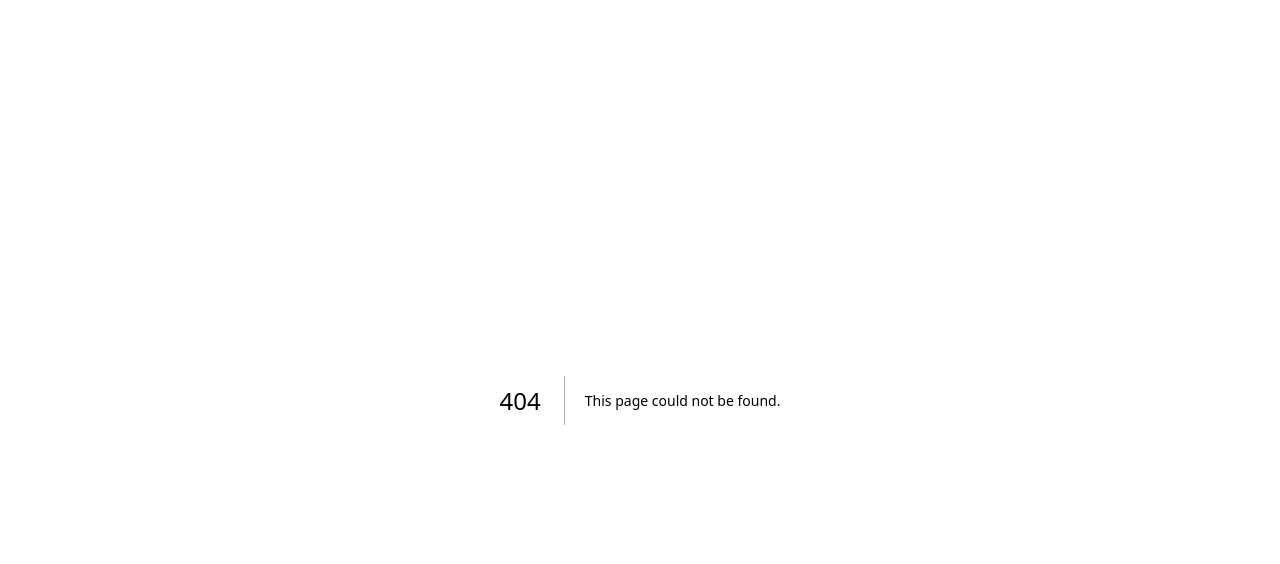
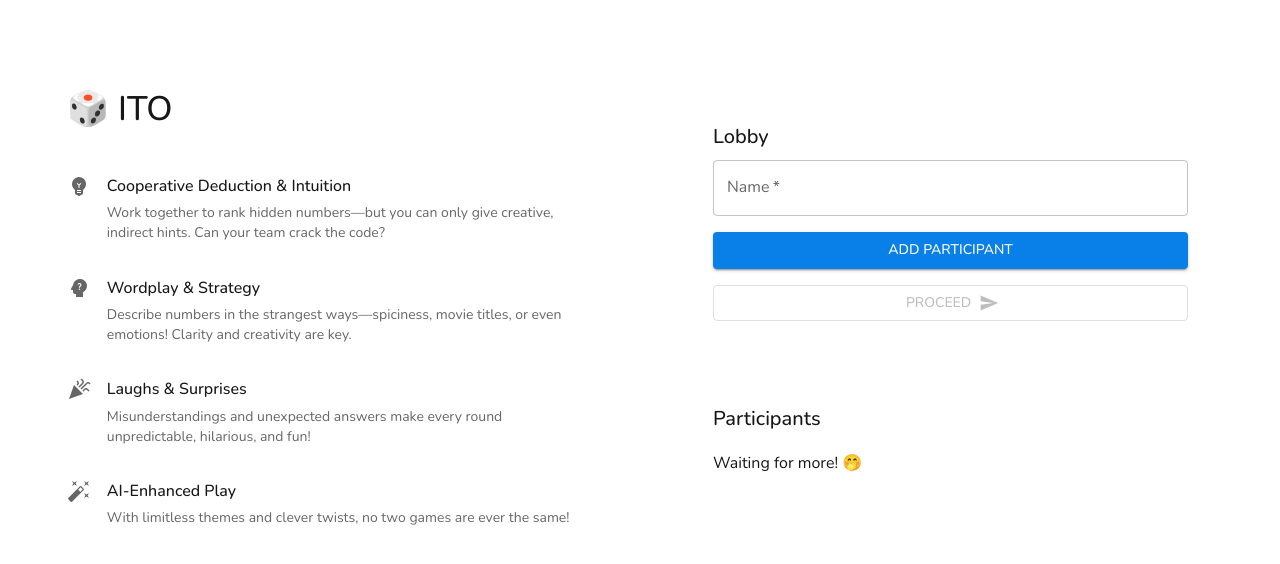
Before and after one commit to thasup/stack-connect, a Next.js app: page /ito in a window 1280 px wide. Before the commit this address had no page. Shown: the top 564 px of the page. Built offline with nearby package versions, Linux system fonts and the light colour scheme; what @mui/material-nextjs would draw is missing.

Commit message:
task: Add a new ITO game

```diff
--- /dev/null
+++ b/src/app/(public)/ito/layout.tsx
@@ -0,0 +1,14 @@
+import type { Metadata } from "next";
+
+export const metadata: Metadata = {
+  title: "ITO",
+  description: "A clever ranking game where players use creative hints to organize hidden numbers in order!"
+};
+
+export default function ItoLayout({
+  children
+}: Readonly<{
+  children: React.ReactNode;
+}>) {
+  return <>{children}</>;
+}
--- /dev/null
+++ b/src/app/(public)/ito/page.tsx
@@ -0,0 +1,79 @@
+import * as React from "react";
+import Stack from "@mui/material/Stack";
+import AutoFixHighIcon from '@mui/icons-material/AutoFixHigh';
+import CelebrationIcon from '@mui/icons-material/Celebration';
+import EmojiObjectsIcon from '@mui/icons-material/EmojiObjects';
+import PsychologyAltIcon from '@mui/icons-material/PsychologyAlt';
+
+import Content from "@/components/Content";
+import RegisterContainer from "@/components/RegisterContainer";
+import { ROUTE } from "@/types/common";
+
+const items = [
+  {
+    icon: <EmojiObjectsIcon sx={{ color: "text.secondary" }} />,
+    title: "Cooperative Deduction & Intuition",
+    description:
+      "Work together to rank hidden numbers—but you can only give creative, indirect hints. Can your team crack the code?"
+  },
+  {
+    icon: <PsychologyAltIcon sx={{ color: "text.secondary" }} />,
+    title: "Wordplay & Strategy",
+    description:
+      "Describe numbers in the strangest ways—spiciness, movie titles, or even emotions! Clarity and creativity are key."
+  },
+  {
+    icon: <CelebrationIcon sx={{ color: "text.secondary" }} />,
+    title: "Laughs & Surprises",
+    description:
+      "Misunderstandings and unexpected answers make every round unpredictable, hilarious, and fun!"
+  },
+  {
+    icon: <AutoFixHighIcon sx={{ color: "text.secondary" }} />,
+    title: "AI-Enhanced Play",
+    description: "With limitless themes and clever twists, no two games are ever the same!"
+  }
+];
+
+export default function ItoPage() {
+  return (
+    <Stack
+      direction="column"
+      component="main"
+      sx={[
+        {
+          justifyContent: "center",
+          height: "calc((1 - var(--template-frame-height, 0)) * 100%)",
+          marginTop: "max(40px - var(--template-frame-height, 0px), 0px)",
+          minHeight: "100%"
+        }
+      ]}
+    >
+      <Stack
+        direction={{ xs: "column-reverse", md: "row" }}
+        sx={{
+          justifyContent: "center",
+          gap: { xs: 6, sm: 12 },
+          p: 2,
+          mx: "auto"
+        }}
+      >
+        <Stack
+          direction={{ xs: "column-reverse", md: "row" }}
+          sx={{
+            justifyContent: "center",
+            gap: { xs: 6, sm: 12 },
+            p: { xs: 2, sm: 4 },
+            m: "auto"
+          }}
+        >
+          <Content
+            title="🎲 ITO"
+            items={items}
+          />
+          <RegisterContainer link={`${ROUTE.ITO}/board`} />
+        </Stack>
+      </Stack>
+    </Stack>
+  );
+}
--- a/src/app/page.tsx
+++ b/src/app/page.tsx
@@ -9,6 +9,10 @@ const links = [
   {
     href: "/sounds-fishy",
     title: "🐟 Sounds Fishy"
+  },
+  {
+    href: "/ito",
+    title: "🎲 ITO"
   }
 ];
 
@@ -55,6 +59,8 @@ export default function Home() {
                       p: 4,
                       border: "1px solid white",
                       borderRadius: "8px",
+                      minWidth: "200px",
+                      textAlign: "center",
                       transition: "all 0.3s ease-in-out",
                       "&:hover": {
                         boxShadow: "0 0 20px 0 rgba(0, 191, 255, 0.8)",
```
